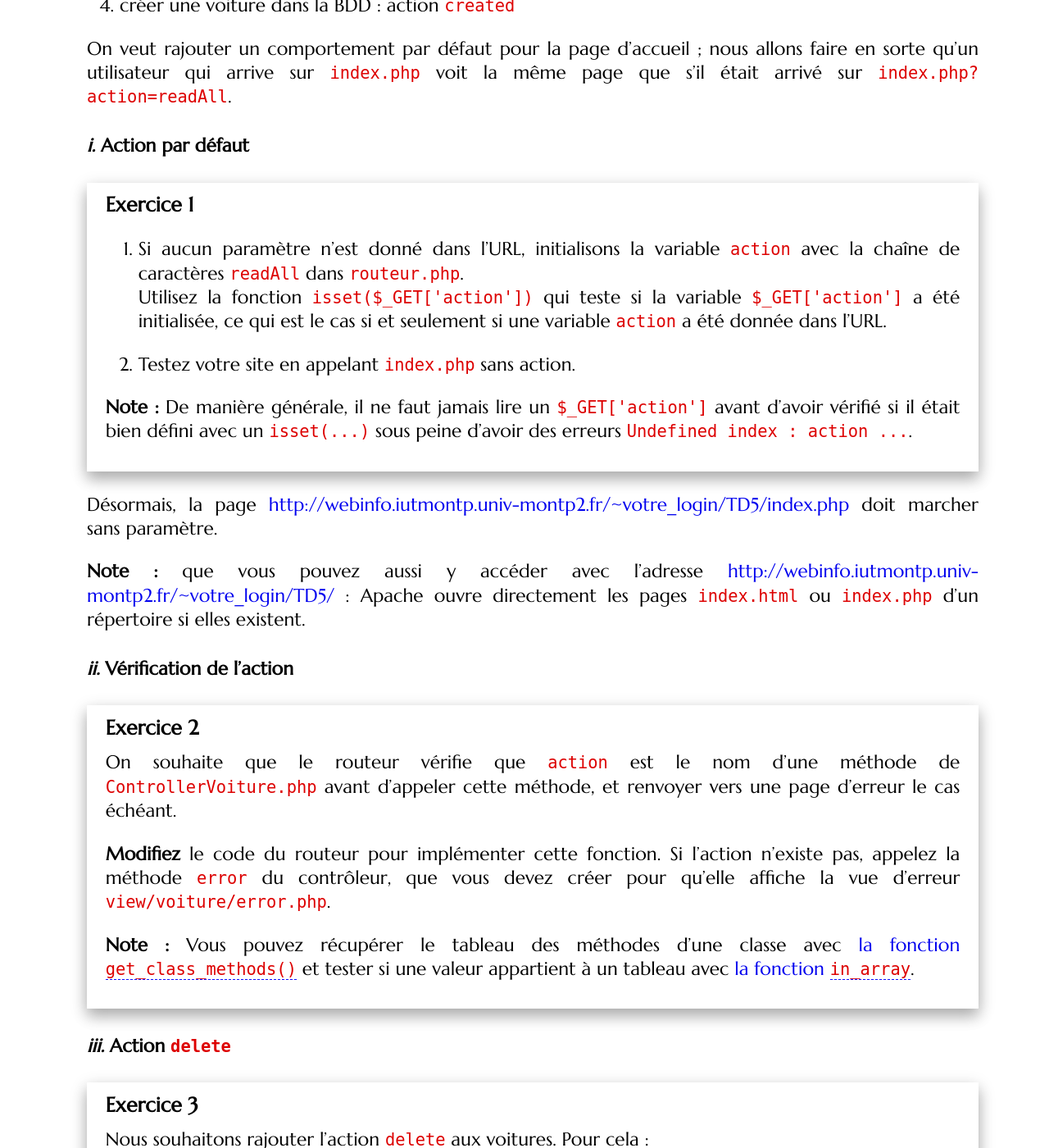
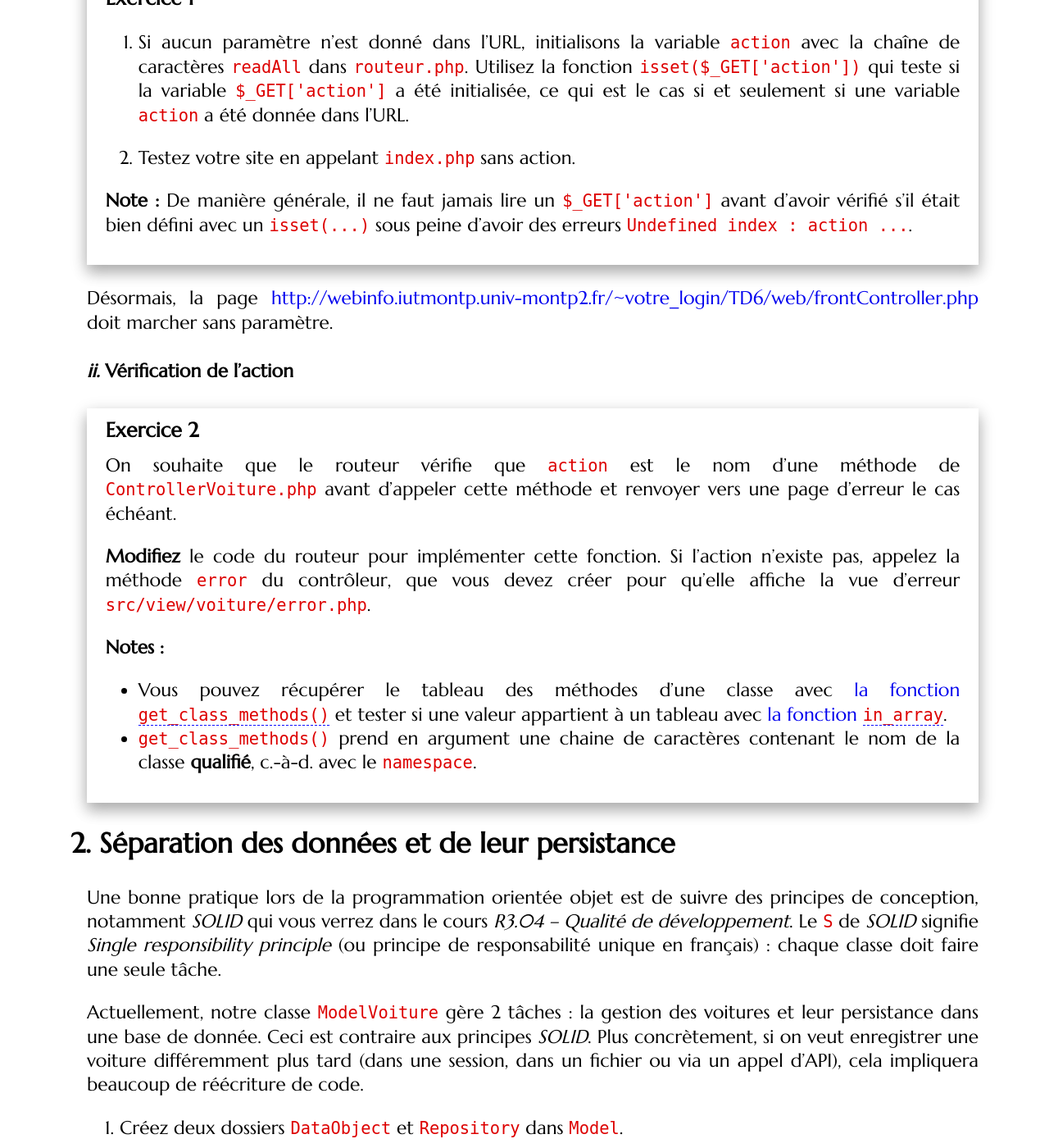
Before and after one commit to romainlebreton/R3.01-DeveloppementWeb, a Jekyll site: the page built from tutorials/tutorial6.md, in a window 1280 px wide and 1400 px high, scrolled down 790 px. Shown: the whole window at 82% size. Built offline with Jekyll 4.4.1, drawn with Linux system fonts in a browser that asks for light colours; some web fonts are replaced; some of the changed text lies outside the part shown.

Commit message:
Début Màj TD6 : * Déplacement Amélioration du routeur * Début Séparation des données et de leur persistance

````diff
--- a/tutorials/tutorial6.md
+++ b/tutorials/tutorial6.md
@@ -36,17 +37,7 @@ des voitures, utilisateurs et trajets proposés en covoiturage.
 
 Ce TD présuppose que vous avez fini [le TD précédent](tutorial5.html).
 
-## CRUD pour les voitures
-
-CRUD est un acronyme pour *Create/Read/Update/Delete*, qui sont les quatre
-opérations de base de toute donnée. Nous allons compléter notre site pour qu'il
-implémente toutes ces fonctionnalités. Lors des TDs précédents, nous avons
-implémenté nos premières actions :
-
-1. afficher toutes les voitures : action `readAll`
-2. afficher les détails d'une voiture : action `read`
-3. afficher le formulaire de création d'une voiture : action `create`
-3. créer une voiture dans la BDD : action `created`
+## Amélioration du routeur
 
 On veut rajouter un comportement par défaut pour la page d'accueil ; nous allons
 faire en sorte qu'un utilisateur qui arrive sur `index.php` voit la même page
@@ -65,39 +56,97 @@ que s'il était arrivé sur `index.php?action=readAll`.
 1. Testez votre site en appelant `index.php` sans action.
 
 **Note :** De manière générale, il ne faut jamais lire un `$_GET['action']`
-  avant d'avoir vérifié si il était bien défini avec un `isset(...)` sous peine
+  avant d'avoir vérifié s'il était bien défini avec un `isset(...)` sous peine
   d'avoir des erreurs `Undefined index : action ...`.
 
 </div>
 
 Désormais, la page
-[http://webinfo.iutmontp.univ-montp2.fr/~votre_login/TD5/index.php](http://webinfo.iutmontp.univ-montp2.fr/~votre_login/TD5/index.php)
+[http://webinfo.iutmontp.univ-montp2.fr/~votre_login/TD6/web/frontController.php](http://webinfo.iutmontp.univ-montp2.fr/~votre_login/TD6/web/frontController.php)
 doit marcher sans paramètre.
 
-**Note :** que vous pouvez aussi y accéder avec l'adresse
+<!-- **Note :** que vous pouvez aussi y accéder avec l'adresse
 [http://webinfo.iutmontp.univ-montp2.fr/~votre_login/TD5/](http://webinfo.iutmontp.univ-montp2.fr/~votre_login/TD5/) :
 Apache ouvre directement les pages `index.html` ou `index.php` d'un répertoire
-si elles existent.
+si elles existent. -->
 
 #### Vérification de l'action
 
 <div class="exercise">
 
 On souhaite que le routeur vérifie que `action` est le nom d'une méthode de
-`ControllerVoiture.php` avant d'appeler cette méthode, et renvoyer vers une page
+`ControllerVoiture.php` avant d'appeler cette méthode et renvoyer vers une page
 d'erreur le cas échéant.
 
-**Modifiez** le code du routeur pour implémenter cette fonction.  Si l'action
+**Modifiez** le code du routeur pour implémenter cette fonction. Si l'action
 n'existe pas, appelez la méthode `error` du contrôleur, que vous devez créer
-pour qu'elle affiche la vue d'erreur `view/voiture/error.php`.
+pour qu'elle affiche la vue d'erreur `src/view/voiture/error.php`.
 
-**Note :** Vous pouvez récupérer le tableau des méthodes d'une classe avec
+**Notes :**
+* Vous pouvez récupérer le tableau des méthodes d'une classe avec
 [la fonction `get_class_methods()`](http://php.net/manual/fr/function.get-class-methods.php)
 et tester si une valeur appartient à un tableau avec
 [la fonction `in_array`](http://php.net/manual/fr/function.in-array.php).
+* `get_class_methods()` prend en argument une chaine de caractères contenant le
+  nom de la classe **qualifié**, c.-à-d. avec le `namespace`.
+  <!-- (*Astuce optionnelle*) Si une classe possède un alias avec `use`, on peut
+  récupérer le nom de classe qualifié avec
+  [`::class`](https://www.php.net/manual/fr/language.oop5.basic.php#language.oop5.basic.class.class).
+  Exemple :
+  ```php
+  use App\Covoiturage\Controller\ControllerVoiture;
+  echo ControllerVoiture::class
+  // Affiche App\Covoiturage\Controller\ControllerVoiture
+  ``` -->
 
 
 </div>
+
+## Séparation des données et de leur persistance
+
+Une bonne pratique lors de la programmation orientée objet est de suivre des
+principes de conception, notamment *SOLID* qui vous verrez dans le cours *R3.04
+-- Qualité de développement*. Le `S` de *SOLID* signifie *Single responsibility
+principle* (ou principe de responsabilité unique en français) : chaque classe
+doit faire une seule tâche.
+
+Actuellement, notre classe `ModelVoiture` gère 2 tâches : la gestion des
+voitures et leur persistance dans une base de donnée. Ceci est contraire aux
+principes *SOLID*. Plus concrètement, si on veut enregistrer une voiture
+différemment plus tard (dans une session, dans un fichier ou via un appel d'API), cela impliquera beaucoup de réécriture de code.
+
+1. Créez deux dossiers `DataObject` et `Repository` dans `Model`.
+
+1. Les méthodes suivantes de `ModelVoiture` seront déplacées dans une nouvelle
+   classe `VoitureRepository` dans le dossier `Repository` avec le `namespace`
+   correspondant :
+   * `getVoitures`
+   * `getVoitureParImmat`
+   * `sauvegarder`
+
+1. Renommez la classe `ModelVoiture` en `Voiture`. Déplacer cette classe dans le
+   dossier `DataObject`.
+
+1. Faites remarcher les actions une par une :
+   * `readAll` : `getVoitures` appartient à la classe `VoitureRepository`
+     désormais.
+   * `read` : `getVoitureParImmat` appartient à la classe `VoitureRepository`.
+   * `created` :
+
+## CRUD pour les voitures
+
+CRUD est un acronyme pour *Create/Read/Update/Delete*, qui sont les quatre
+opérations de base de toute donnée. Nous allons compléter notre site pour qu'il
+implémente toutes ces fonctionnalités. Lors des TDs précédents, nous avons
+implémenté nos premières actions :
+
+1. afficher toutes les voitures : action `readAll`
+2. afficher les détails d'une voiture : action `read`
+3. afficher le formulaire de création d'une voiture : action `create`
+3. créer une voiture dans la BDD : action `created`
+
+Nous allons bientôt compléter ces opérations avec la suppression et la mise à
+jour.
 
 #### Action `delete`
 
@@ -105,28 +154,27 @@ et tester si une valeur appartient à un tableau avec
 
 Nous souhaitons rajouter l'action `delete` aux voitures. Pour cela :
 
-1. Écrivez dans le modèle de voiture la fonction `deleteByImmat($immat)` qui prend
+1. Écrivez dans le modèle de voiture la fonction `supprimerParImmat($immatriculation)` qui prend
    en entrée l'immatriculation à supprimer. Utilisez pour cela les requêtes préparées de
    PDO.
+
+1. Créez une vue `src/view/voiture/deleted.php` qui affiche *"La voiture
+   d'immatriculation `$immatriculation` a bien été supprimée*", suivi de la liste des
+   voitures en appelant la vue `list.php` (de la même manière que
+   `created.php`).
+
 1. Complétez l'action `delete` du contrôleur de voiture pour que
 
    1. il supprime la voiture dont l'immatriculation est passée en paramètre dans
       l'URL,
-   1. il initialise les variables `immat` et `tab_v`,
-   1. il affiche la vue `view/voiture/deleted.php` (cf. question suivante) en
-      utilisant le mécanisme de vue générique. Il faudra donc initialiser les
-      variables `view`, `controller` et `pagetitle` avant d'appeler la vue
-      générique.
-
-1. Créez une vue `view/voiture/deleted.php` pour qu'elle affiche un message
-   indiquant que la voiture d'immatriculation `immat` a bien été
-   supprimée. Affichez en dessous de ce message la liste des voitures en
-   appelant la vue `list.php` (de la même manière que `created.php`).
+   1. il affiche la vue `deleted.php` en utilisant le mécanisme de vue
+      générique, et en donnant en paramètres les variables nécessaires dans la vue.
 
 1. Enrichissez la vue de détail `detail.php` pour ajouter un lien
    HTML qui permet de supprimer la voiture dont on affiche les détails.
-   **Aide :** Procédez par étape. Écrivez d'abord un lien 'fixe' dans votre vue.
-   Puis la partie qui dépend de la voiture.
+
+   **Aide :** Procédez par étape. Écrivez d'abord un lien *fixe* dans votre vue,
+   puis la partie qui dépend de la voiture.
    <!-- Erreur tentante : utiliser $ROOT_FOLDER dans les liens. On pourrait leur faire faire
    du $ROOTWEB -->
 
@@ -149,35 +197,39 @@ chemin dans le serveur (?)
 Nous souhaitons rajouter l'action `update` aux voitures qui affiche le
 formulaire de mise à jour. Pour cela :
 
-1. Complétez la vue `view/voiture/update.php` pour qu'elle affiche un formulaire
-   identique à celui de `create.php`, mais qui sera pré-rempli par les données
+1. Complétez la vue `src/view/voiture/update.php` pour qu'elle affiche un formulaire
+   identique à celui de `create.php`, mais qui sera prérempli par les données
    de la voiture courante. Nous ne passerons que l'immatriculation de la voiture
    *via* l'URL ; les autres informations seront récupérées dans la BDD. Voici
    quelques points à prendre en compte avant de se lancer :
 
-   1. L'attribut `value` de la balise `<input>` permet de pré-remplir un
-   champ du formulaire.  Notez aussi que l'attribut `readonly` de `<input>`
+   1. L'attribut `value` de la balise `<input>` permet de préremplir un
+   champ du formulaire. Notez aussi que l'attribut `readonly` de `<input>`
    permet d'afficher l'immatriculation sans que l'internaute puisse le changer.
 
-   1. On pourra se servir dans le contrôleur de `getVoitureByImmat` pour
+   1. On pourra se servir dans le contrôleur de `getVoitureParImmat` pour
       récupérer l'objet voiture de la bonne immatriculation. La vue devra alors
-      compléter le formulaire avec les attributs de cet objet.
+      remplir le formulaire avec les attributs de cet objet.
 
    1. Pensez bien à échapper vos variables PHP avant de les écrire dans l'HTML
      et dans les URLs.
 
-   1. **Rappel -- Attention au mélange de `POST` et `GET` :** Vous souhaitez envoyer
-     l'information `action=updated` en plus des informations saisies lors de
-     l'envoi du formulaire. Il y a deux possibilités :
+   1. Rappel : Vous souhaitez envoyer l'information `action=updated` en plus des
+      informations saisies lors de l'envoi du formulaire. La bonne façon de faire
+      pour un formulaire de méthode `GET` est de rajouter un champ caché `<input
+      type='hidden' name='action' value='updated'>`.
 
-      1. Vous pouvez rajouter l'information dans l'URL avec `<form
-         ... action='index.php?action=updated'>` **mais** cela ne marche pas si
-         la méthode est `GET`.
-      2. Ou (conseillé) vous rajoutez un champ caché `<input type='hidden'
-         name='action' value='updated'>` à votre formulaire.
+      <!--
+      Si vous avez un formulaire en méthode POST et que vous voulez transmettre l'action en méthode GET,
+      vous pouvez rajouter l'information dans l'URL avec
+
+      ```html?start_inline=1
+      <form method="post" action='routeur.php?action=created'>
+      ```
+      -->
 
 1. Complétez l'action `update` du contrôleur de voiture pour qu'il affiche le
-   formulaire pré-rempli. **Testez** votre action.
+   formulaire prérempli. **Testez** votre action.
 
 1. Enrichissez la vue de détail `detail.php` pour ajouter un lien HTML qui
    permet de mettre à jour la voiture dont on affiche les détails. Ce lien
@@ -190,10 +242,10 @@ formulaire de mise à jour. Pour cela :
 Nous souhaitons rajouter l'action `updated` aux voitures qui effectue la mise à
 jour dans la BDD. Pour cela :
 
-1. Complétez dans le modèle de voiture la fonction `update($data)`. L'entrée
+1. Rajoutez à `ModelVoiture` une méthode dynamique `mettreAJour()`. L'entrée
    `data` sera un tableau associatif associant aux champs de la table
    `voiture` les valeurs correspondantes à la voiture courante. La fonction
-   doit mettre à jour tous les champs de la voiture  dont l'immatriculation  est
+   doit mettre à jour tous les champs de la voiture dont l'immatriculation est
    `$data['immat']`.
 
    **Rappel :**
@@ -204,14 +256,14 @@ jour dans la BDD. Pour cela :
    2. Une bonne pratique consiste à d'abord développer sa requête SQL puis de la
       tester dans PHPMyAdmin avant de créer la fonction correspondante.
 
-1. Complétez la vue `view/voiture/updated.php` pour qu'elle affiche un message
+1. Complétez la vue `src/view/voiture/updated.php` pour qu'elle affiche un message
    indiquant que la voiture d'immatriculation `immat` a bien été mis à
    jour. Affichez en dessous de ce message la liste des voitures mise à jour (à
    la manière de `deleted.php` et `created.php`).
 
 1. Complétez l'action `updated` du contrôleur de voiture pour qu'il mette à
    jour la voiture dont l'immatriculation passée en paramètre dans l'URL, puis
-   qu'il affiche la vue `view/voiture/updated.php` après l'avoir correctement
+   qu'il affiche la vue `src/view/voiture/updated.php` après l'avoir correctement
    initialisée.
 
 1. Testez le tout. Quand la fonctionnalité marche, appréciez de nouveau
@@ -289,17 +341,17 @@ l'action `readAll` de `Utilisateur`.
 
 2. Créez un modèle `model/ModelUtilisateur.php` basé sur votre classe
    `Utilisateur` des TDs 2 & 3. Ce modèle ne contiendra que les *getter*, les
-   *setter*, le constructeur et la fonction getAllUtilisateurs pour l'instant.
+   *setter*, le constructeur et la fonction `getUtilisateurs()` pour l'instant.
 
    <!--
    Code de base donné avec get, set, __construct
-   puis remplacement avec NetBeans (garder majuscule) de voiture => utilisateur pour la fonction getAllVoitures()
+   puis remplacement avec NetBeans (garder majuscule) de voiture => utilisateur pour la fonction getVoitures()
    -->
 
 1. Quelles différences notez-vous entre le code de `ModelUtilisateur.php` et
    celui de `ModelVoiture.php`
 
-3. Créez une vue `view/utilisateur/list.php` similaire à celle des
+3. Créez une vue `src/view/utilisateur/list.php` similaire à celle des
    voitures (sans nécessairement de lien pour l'instant).
 
 4. **Testez** votre action en appelant l'action `readAll` du contrôleur
@@ -354,7 +406,7 @@ en sortie. Voici donc comment nous allons faire pour avoir un code générique :
    1. créez une variable `table_name` dans `selectAll()` qui récupère le nom de
       l'objet courant avec `static::$object` (car les deux coïncident).
 
-      **Plus d'explications:** La syntaxe `static::$object` est
+      **Plus d'explications :** La syntaxe `static::$object` est
       [quelque peu subtile](http://php.net/manual/fr/language.oop5.late-static-bindings.php).
       Dans notre cas, elle permet que lorsque l'on appelle
       `ModelVoiture::selectAll()`, qui est héritée de `Model::selectAll()`, la
@@ -470,7 +522,7 @@ fusionner `create.php` et `update.php` en une unique page.
    `create`, les variables d'immatriculation, de couleur et de marque ne sont
    pas renseignées. Penser à les initialiser à chaîne vide dans le contrôleur.
 
-1. le champ `immatriculation` du formulaire doit être :
+1. Le champ `immatriculation` du formulaire doit être :
 
    * `required` si l'action est `create` ou
    * `readonly` si l'action est `update` (on ne peut pas modifier la clé
@@ -479,8 +531,8 @@ fusionner `create.php` et `update.php` en une unique page.
    Utilisez une variable dans le contrôleur pour permettre l'adaptation de la
    vue à ces deux actions.
 
-1. enfin, le champ `action` du formulaire doit être `created` si l'action est
-   `create` ou `updated` si l'action est `update`.  Là aussi, utiliser une
+1. Enfin, le champ `action` du formulaire doit être `created` si l'action est
+   `create` ou `updated` si l'action est `update`. Là aussi, utiliser une
    variable spécifique.
 
 
@@ -489,7 +541,7 @@ fusionner `create.php` et `update.php` en une unique page.
    'Exemple' en grisé si `val` est la chaîne de caractère vide, et pré-remplira
    avec la valeur de `val` autrement. -->
 
-1. Testez que votre nouvelle vue fusionnée marche
+1. Testez que votre nouvelle vue fusionnée marche.
 
 1. Rajoutez un champ `controller` dans le formulaire en prévision de la
    suite. Vous pouvez soit écrire en dur que le contrôleur est `voiture`, soit
@@ -519,7 +571,7 @@ Créons une fonction générique pour remplacer `update($data)` de
 UPDATE voiture SET marque=:marque,couleur=:couleur,immatriculation=:immatriculation WHERE id=:id
 ```
 
-il est nécessaire de pouvoir lister les champs de la table `voiture`.  Ces
+il est nécessaire de pouvoir lister les champs de la table `voiture`. Ces
 champs sont les entrées du tableau `data` et c'est ainsi que nous allons les
 récupérer.
 
@@ -529,7 +581,7 @@ récupérer.
    `data`. Autrement dit, si `$data['un_champ']` existe, nous voulons rajouter
    la condition `un_champ=:un_champ` à `SET`.
 
-   **Indice:** Utilisez la boucle `foreach ($tableau as $cle => $valeur)` pour
+   **Indice :** Utilisez la boucle `foreach ($tableau as $cle => $valeur)` pour
   récupérer les clés du tableau. Googler aussi la fonction `rtrim` de PHP qui
   pourra vous être utile pour enlever la virgule de trop à la fin de votre
   requête.
````
Also changed, not shown: other parts of tutorials/tutorial6.md (+14 -13 lines), tutorials/tutorial5.md (+1 -1 lines).
